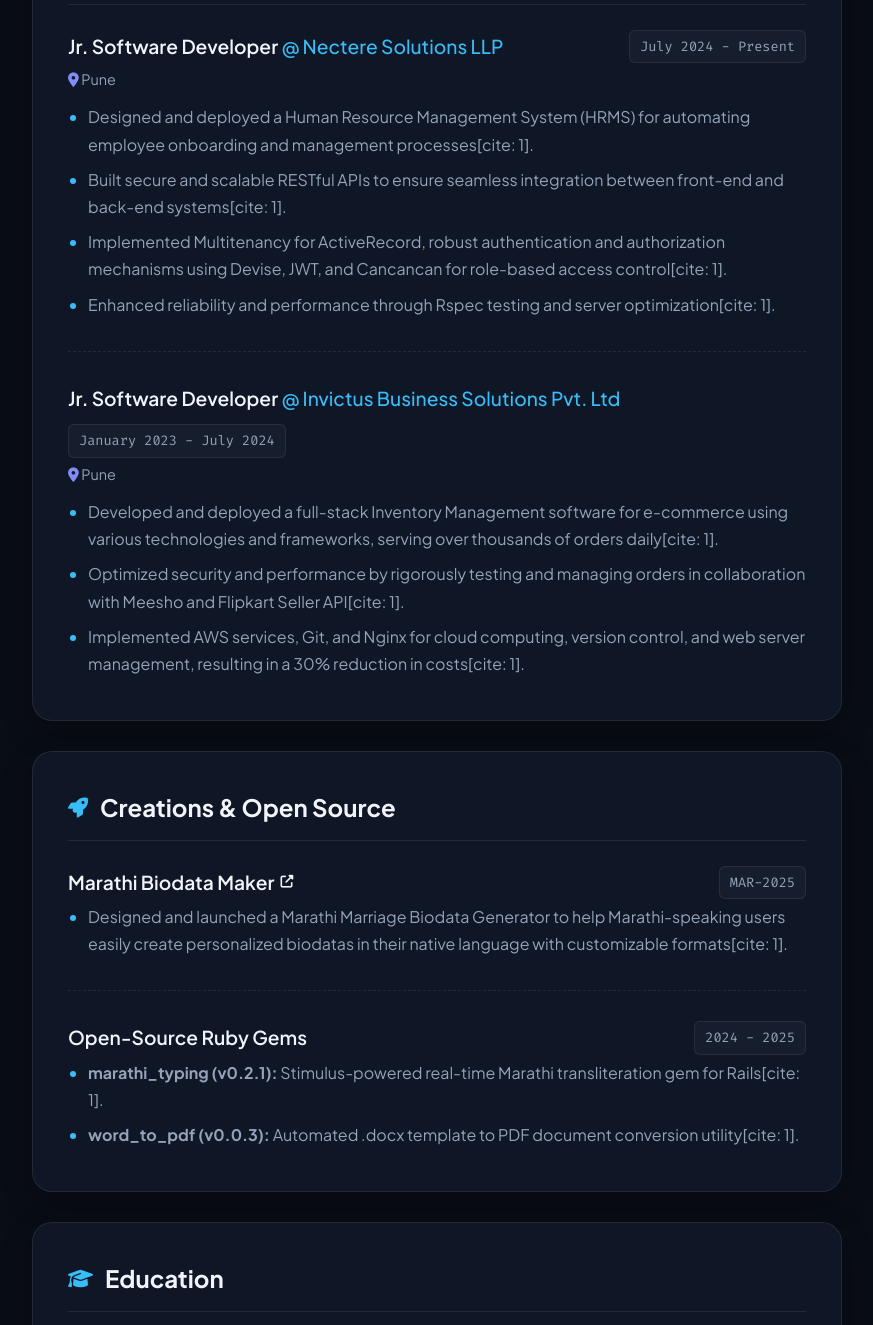
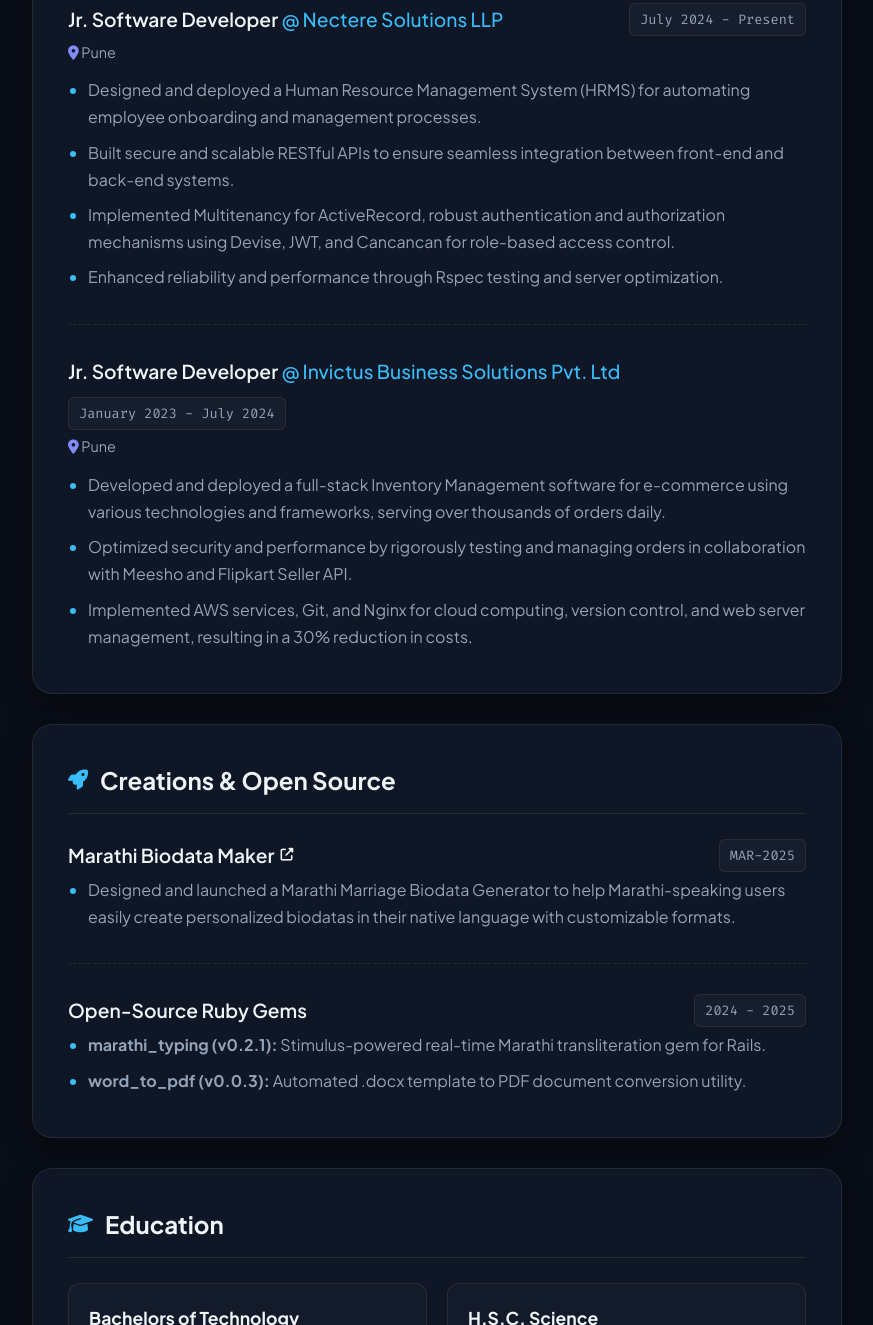
Before and after one commit to dhanajit96/my-portfolio, a plain HTML site: page index.html in a window 1280 px wide. Shown: the part 1475-2800 px from the top of the page, without its empty margins (203-1076 px from the left). Drawn offline with Linux system fonts and the light colour scheme.

Commit message:
Remove citations from About Me section

```diff
--- a/index.html
+++ b/index.html
@@ -40,7 +40,7 @@
 
         <section id="about" class="section glass-card">
             <h2><i class="fas fa-fingerprint"></i> About Me</h2>
-            <p>Full-Stack Software Developer with 4+ years of experience delivering secure, scalable backend architectures, multi-tenant systems, and RESTful APIs using Ruby on Rails and JavaScript[cite: 1]. Proficient in AWS cloud optimization, CI/CD with Jenkins, containerization (Docker), and performance tuning using Redis[cite: 1]. Demonstrated organizational and process leadership as an OU Coordinator supporting CMMI appraisal activities alongside delivering production software[cite: 1].</p>
+            <p>Full-Stack Software Developer with 4+ years of experience delivering secure, scalable backend architectures, multi-tenant systems, and RESTful APIs using Ruby on Rails and JavaScript. Proficient in AWS cloud optimization, CI/CD with Jenkins, containerization (Docker), and performance tuning using Redis. Demonstrated organizational and process leadership as an OU Coordinator supporting CMMI appraisal activities alongside delivering production software.</p>
         </section>
 
         <section id="skills" class="section glass-card">
@@ -89,10 +89,10 @@
                 </div>
                 <p class="location"><i class="fas fa-map-marker-alt"></i> Pune</p>
                 <ul>
-                    <li>Designed and deployed a Human Resource Management System (HRMS) for automating employee onboarding and management processes[cite: 1].</li>
-                    <li>Built secure and scalable RESTful APIs to ensure seamless integration between front-end and back-end systems[cite: 1].</li>
-                    <li>Implemented Multitenancy for ActiveRecord, robust authentication and authorization mechanisms using Devise, JWT, and Cancancan for role-based access control[cite: 1].</li>
-                    <li>Enhanced reliability and performance through Rspec testing and server optimization[cite: 1].</li>
+                    <li>Designed and deployed a Human Resource Management System (HRMS) for automating employee onboarding and management processes.</li>
+                    <li>Built secure and scalable RESTful APIs to ensure seamless integration between front-end and back-end systems.</li>
+                    <li>Implemented Multitenancy for ActiveRecord, robust authentication and authorization mechanisms using Devise, JWT, and Cancancan for role-based access control.</li>
+                    <li>Enhanced reliability and performance through Rspec testing and server optimization.</li>
                 </ul>
             </div>
 
@@ -103,9 +103,9 @@
                 </div>
                 <p class="location"><i class="fas fa-map-marker-alt"></i> Pune</p>
                 <ul>
-                    <li>Developed and deployed a full-stack Inventory Management software for e-commerce using various technologies and frameworks, serving over thousands of orders daily[cite: 1].</li>
-                    <li>Optimized security and performance by rigorously testing and managing orders in collaboration with Meesho and Flipkart Seller API[cite: 1].</li>
-                    <li>Implemented AWS services, Git, and Nginx for cloud computing, version control, and web server management, resulting in a 30% reduction in costs[cite: 1].</li>
+                    <li>Developed and deployed a full-stack Inventory Management software for e-commerce using various technologies and frameworks, serving over thousands of orders daily.</li>
+                    <li>Optimized security and performance by rigorously testing and managing orders in collaboration with Meesho and Flipkart Seller API.</li>
+                    <li>Implemented AWS services, Git, and Nginx for cloud computing, version control, and web server management, resulting in a 30% reduction in costs.</li>
                 </ul>
             </div>
         </section>
@@ -119,7 +119,7 @@
                     <span class="project-date">MAR-2025</span>
                 </div>
                 <ul>
-                    <li>Designed and launched a Marathi Marriage Biodata Generator to help Marathi-speaking users easily create personalized biodatas in their native language with customizable formats[cite: 1].</li>
+                    <li>Designed and launched a Marathi Marriage Biodata Generator to help Marathi-speaking users easily create personalized biodatas in their native language with customizable formats.</li>
                 </ul>
             </div>
 
@@ -129,8 +129,8 @@
                     <span class="project-date">2024 - 2025</span>
                 </div>
                 <ul class="gem-list">
-                    <li><strong>marathi_typing (v0.2.1):</strong> Stimulus-powered real-time Marathi transliteration gem for Rails[cite: 1].</li>
-                    <li><strong>word_to_pdf (v0.0.3):</strong> Automated .docx template to PDF document conversion utility[cite: 1].</li>
+                    <li><strong>marathi_typing (v0.2.1):</strong> Stimulus-powered real-time Marathi transliteration gem for Rails.</li>
+                    <li><strong>word_to_pdf (v0.0.3):</strong> Automated .docx template to PDF document conversion utility.</li>
                 </ul>
             </div>
         </section>
@@ -154,8 +154,8 @@
         <section id="extra-curricular" class="section glass-card">
             <h2><i class="fas fa-award"></i> Certifications & Leadership</h2>
             <ul class="styled-list">
-                <li><strong>Organizational Leadership:</strong> Served as OU Coordinator (Organizational Unit Coordinator) for CMMI Appraisal #84289, supporting appraisal activities including participant coordination, scheduling, evidence and documentation collection, and liaison with the appraisal team[cite: 1].</li>
-                <li><strong>Sports & Leadership:</strong> Secured 1st Prize in The Lead College Tournament organized by Shivaji University, Kolhapur and served as Head of the Department of Technology (DOT) Chess Team[cite: 1].</li>
+                <li><strong>Organizational Leadership:</strong> Served as OU Coordinator (Organizational Unit Coordinator) for CMMI Appraisal #84289, supporting appraisal activities including participant coordination, scheduling, evidence and documentation collection, and liaison with the appraisal team.</li>
+                <li><strong>Sports & Leadership:</strong> Secured 1st Prize in The Lead College Tournament organized by Shivaji University, Kolhapur and served as Head of the Department of Technology (DOT) Chess Team.</li>
             </ul>
         </section>
 
```
